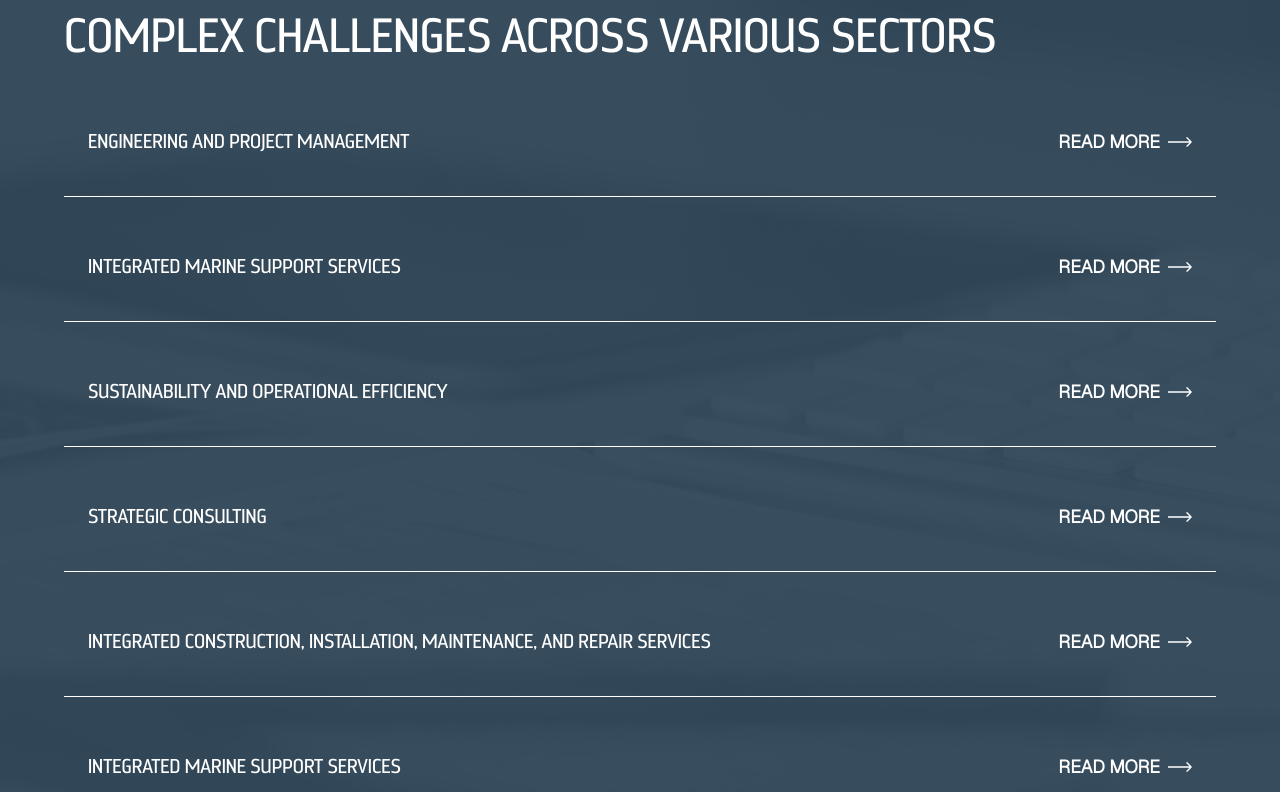
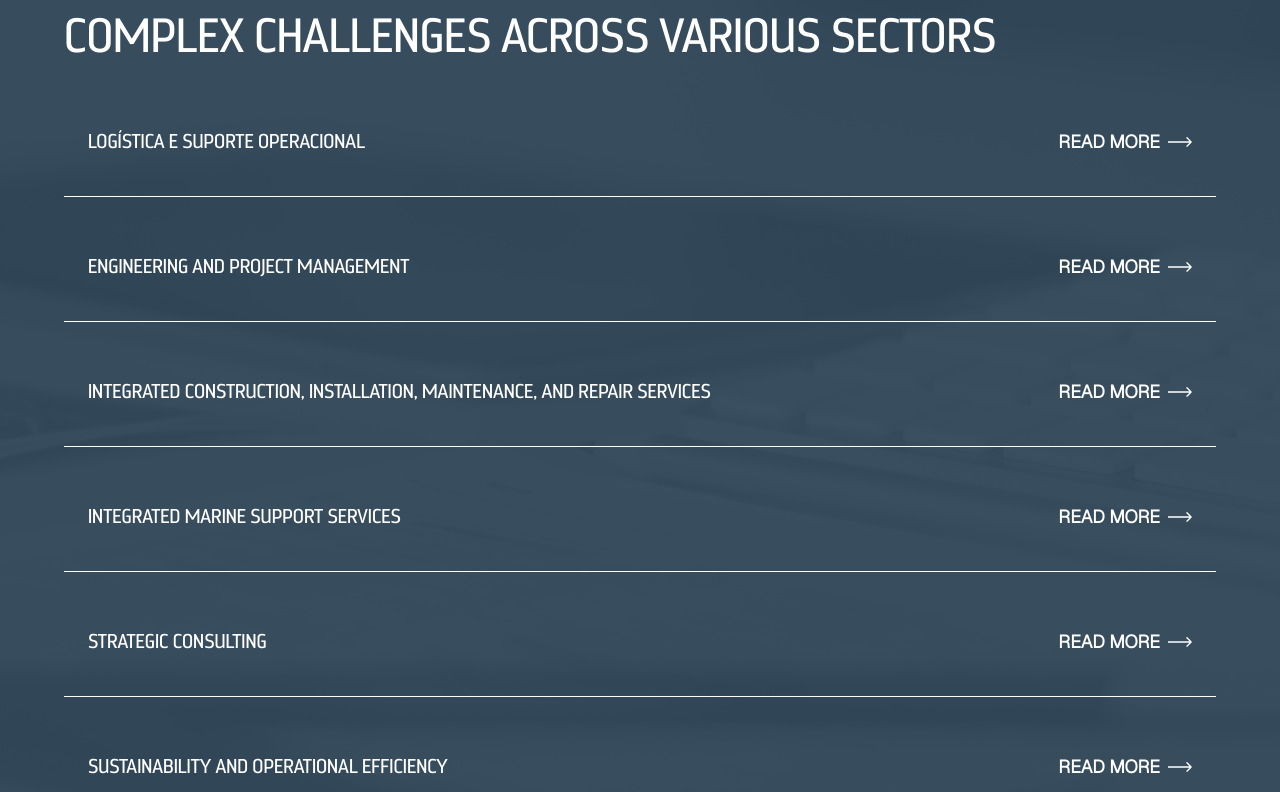
Before and after one commit to ferteles/tracti, a React (Vite) app: page / in a window 1280 px wide. Shown: the part 3468-4260 px from the top of the page. Built offline with nearby package versions, Linux system fonts and the light colour scheme.

Commit message:
feat: Adiciona o componente de serviços e suas traduções em português.

```diff
--- a/src/components/Service.tsx
+++ b/src/components/Service.tsx
@@ -4,7 +4,12 @@ import { useTranslation } from "react-i18next"; // Importe useTranslation
 import srvgd from "../assets/srvgd.jpg";
 import bck from "../assets/bgservice.jpg";
 import Sbms from "./Sbms";
-import img from "../assets/imgsrvc.jpg";
+import imgLogistica from "../assets/imgsrvc.jpg";
+import imgEngProj from "../assets/imgdir.jpg";
+import imgConstrucao from "../assets/imgesq.jpg";
+import imgSuporteMar from "../assets/srvgd.jpg";
+import imgConsultoria from "../assets/tree.jpg";
+import imgSustentabilidade from "../assets/bgservice.jpg";
 import Entre from "./entctt";
 
 function Service() {
@@ -21,14 +26,40 @@ function Service() {
   // Os dados do serviço agora dependem da função t()
   const serviceItemsData = [
     {
+      id: "logistica",
+      title: t("service_logistica_title"),
+      description: [
+        t("service_logistica_desc1"),
+        t("service_logistica_desc2"),
+        t("service_logistica_desc3"),
+      ],
+      imageToShow: imgLogistica,
+      additionalContentComponent: <Entre isWhite={true} />,
+    },
+    {
       id: "engproj",
       title: t("service_eng_proj_title"),
       description: [
         t("service_eng_proj_desc1"),
         t("service_eng_proj_desc2"),
         t("service_eng_proj_desc3"),
+        t("service_eng_proj_desc4"),
+        t("service_eng_proj_desc5"),
+        t("service_eng_proj_desc6"),
+        t("service_eng_proj_desc7"),
       ],
-      imageToShow: img,
+      imageToShow: imgEngProj,
+      additionalContentComponent: <Entre isWhite={true} />,
+    },
+    {
+      id: "construcao",
+      title: t("service_construcao_title"),
+      description: [
+        t("service_construcao_desc1"),
+        t("service_construcao_desc2"),
+        t("service_construcao_desc3"),
+      ],
+      imageToShow: imgConstrucao,
       additionalContentComponent: <Entre isWhite={true} />,
     },
     {
@@ -37,19 +68,10 @@ function Service() {
       description: [
         t("service_suporte_mar_desc1"),
         t("service_suporte_mar_desc2"),
+        t("service_suporte_mar_desc3"),
+        t("service_suporte_mar_desc4"),
       ],
-      imageToShow: null,
-      additionalContentComponent: <Entre isWhite={true} />,
-    },
-    {
-      id: "sustentabilidade_service", // Renomeei para evitar conflito com id='sustentabilidade' da seção principal
-      title: t("service_sustentabilidade_title"),
-      description: [
-        t("service_sustentabilidade_desc1"),
-        t("service_sustentabilidade_desc2"),
-        t("service_sustentabilidade_desc3"),
-      ],
-      imageToShow: null,
+      imageToShow: imgSuporteMar,
       additionalContentComponent: <Entre isWhite={true} />,
     },
     {
@@ -60,29 +82,17 @@ function Service() {
         t("service_consultoria_desc2"),
         t("service_consultoria_desc3"),
       ],
-      imageToShow: null,
+      imageToShow: imgConsultoria,
       additionalContentComponent: <Entre isWhite={true} />,
     },
     {
-      id: "construcao",
-      title: t("service_construcao_title"),
+      id: "sustentabilidade_service",
+      title: t("service_sustentabilidade_title"),
       description: [
-        t("service_construcao_desc1"),
-        t("service_construcao_desc2"),
-        t("service_construcao_desc3"),
+        t("service_sustentabilidade_desc1"),
+        t("service_sustentabilidade_desc2"),
       ],
-      imageToShow: null,
-      additionalContentComponent: <Entre isWhite={true} />,
-    },
-    {
-      id: "suportemarinho",
-      title: t("service_suporte_marinho_title"),
-      description: [
-        t("service_suporte_marinho_desc1"),
-        t("service_suporte_marinho_desc2"),
-        t("service_suporte_marinho_desc3"),
-      ],
-      imageToShow: null,
+      imageToShow: imgSustentabilidade,
       additionalContentComponent: <Entre isWhite={true} />,
     },
   ];
@@ -161,9 +171,9 @@ function Service() {
 
                     {/* Descrição */}
                     <div className={service.imageToShow ? "w-full md:w-3/5" : "w-full"}>
-                      <ul className="list-none space-y-3 text-base leading-relaxed">
+                      <ul className="list-none text-base leading-relaxed columns-1 lg:columns-2 gap-x-8">
                         {service.description.map((item, idx) => (
-                          <li key={idx} className="text-white">
+                          <li key={idx} className="text-white mb-3 break-inside-avoid">
                             {item}
                           </li>
                         ))}
--- a/src/locales/pt/translation.json
+++ b/src/locales/pt/translation.json
@@ -26,29 +26,34 @@
   "entre_em_contacto": "ENTRE EM CONTACTO",
   "services_subtitle": "SERVIÇOS",
   "services_description": "A Tracti é reconhecida pela sua capacidade de fornecer soluções personalizadas e de alto impacto para os desafios mais complexos dos mais diversos sectores",
-  "service_eng_proj_title": "ENGENHARIA E GESTÃO DE PROJETOS",
-  "service_eng_proj_desc1": "Projetos EPCI (Engenharia, Procura, Construção e Instalação);",
+  "service_logistica_title": "LOGÍSTICA E SUPORTE OPERACIONAL",
+  "service_logistica_desc1": "Gestão de cadeias de abastecimento e procurement;",
+  "service_logistica_desc2": "Soluções de transporte terrestre e offshore;",
+  "service_logistica_desc3": "Gestão de frotas e agenciamento de cargas",
+  "service_eng_proj_title": "ENGENHARIA E GESTÃO DE PROJECTOS:",
+  "service_eng_proj_desc1": "Projetos EPCI (Engenharia, Procurement, Construção e Instalação);",
   "service_eng_proj_desc2": "Serviços de engenharia para infraestruturas energéticas;",
-  "service_eng_proj_desc3": "Inspeções técnicas com drones e tecnologias avançadas;",
+  "service_eng_proj_desc3": "Inspecções técnicas com drones e tecnologias avançadas;",
+  "service_eng_proj_desc4": "3D Modelling and Laser scanning;",
+  "service_eng_proj_desc5": "Fire & Gas engineering services;",
+  "service_eng_proj_desc6": "Gestão de protecção catódica e revestimentos;",
+  "service_eng_proj_desc7": "Aprovisionamento de pessoal qualificado (Manpower)",
+  "service_construcao_title": "SERVIÇOS INTEGRADOS DE CONSTRUÇÃO, INSTALAÇÃO, MANUTENÇÃO E REPARAÇÃO:",
+  "service_construcao_desc1": "Serviços de revestimento e pintura - onshore e offshore;",
+  "service_construcao_desc2": "Serviços de limpeza de tanques;",
+  "service_construcao_desc3": "Serviços de Fabricação metalomecânica - onshore e offshore",
   "service_suporte_mar_title": "SERVIÇOS INTEGRADOS DE SUPORTE MARÍTIMO",
   "service_suporte_mar_desc1": "Fornecemos barcaças de acomodação offshore;",
-  "service_suporte_mar_desc2": "AHTS; Sufers; PSVs; Cargo Barges, movimento de passageiros offshore;",
-  "service_sustentabilidade_title": "SUSTENTABILIDADE E EFICIÊNCIA OPERACIONAL",
-  "service_sustentabilidade_desc1": "Implementação de práticas sustentáveis e tecnologias inovadoras;",
-  "service_sustentabilidade_desc2": "Redução de emissões de carbono e impacto ambiental;",
-  "service_sustentabilidade_desc3": "Gestão de proteção catódica e revestimentos",
+  "service_suporte_mar_desc2": "AHTS; Surfers; PSVs; Cargo Barges, movimento de passageiros offshore;",
+  "service_suporte_mar_desc3": "Survey and Positioning;",
+  "service_suporte_mar_desc4": "Subsea Intervention support services",
   "service_consultoria_title": "CONSULTORIA ESTRATÉGICA",
   "service_consultoria_desc1": "Análises de mercado e identificação de oportunidades;",
   "service_consultoria_desc2": "Desenvolvimento de planos estratégicos personalizados;",
   "service_consultoria_desc3": "Consultoria em tecnologia e inovação;",
-  "service_construcao_title": "SERVIÇOS INTEGRADOS DE CONSTRUÇÃO, INSTALAÇÃO, MANUTENÇÃO E REPARAÇÃO",
-  "service_construcao_desc1": "Serviços de revestimento e pintura - onshore e offshore;",
-  "service_construcao_desc2": "Serviços de limpeza de tanques;",
-  "service_construcao_desc3": "Serviços de Fabricação metalomecânica - onshore e offshore.",
-  "service_suporte_marinho_title": "SERVIÇOS INTEGRADOS DE SUPORTE MARINHO",
-  "service_suporte_marinho_desc1": "Fornecemos suporte especializado para operações marítimas costeiras;",
-  "service_suporte_marinho_desc2": "Serviços de dragagem e batimetria;",
-  "service_suporte_marinho_desc3": "Manutenção de infraestruturas portuárias.",
+  "service_sustentabilidade_title": "SUSTENTABILIDADE E EFICIÊNCIA OPERACIONAL",
+  "service_sustentabilidade_desc1": "Implementação de práticas sustentáveis e tecnologias inovadoras;",
+  "service_sustentabilidade_desc2": "Redução de emissões de carbono e impacto ambiental;",
   "sustentabilidade_subtitle": "SUSTENTABILIDADE",
   "sustentabilidade_title": "compromisso com o futuro",
   "sustentabilidade_description": "A sustentabilidade é um pilar fundamental da nossa operação. Investimos continuamente em práticas e tecnologias que promovem a eficiência operacional e minimizam o impacto ambiental. Acreditamos que o verdadeiro sucesso só é alcançado quando combinamos inovação, responsabilidade e um compromisso genuíno com as gerações futuras.",
```
